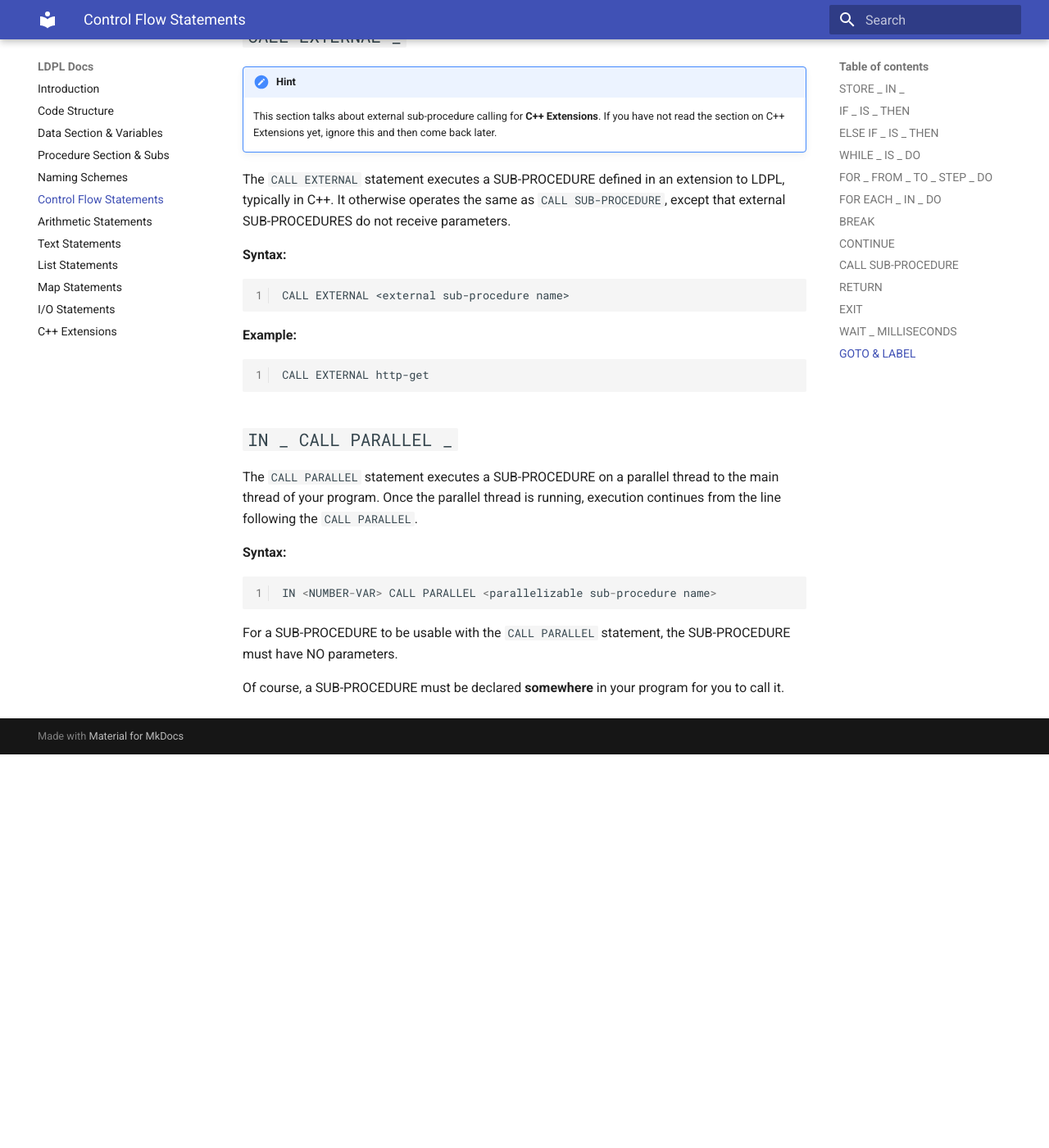
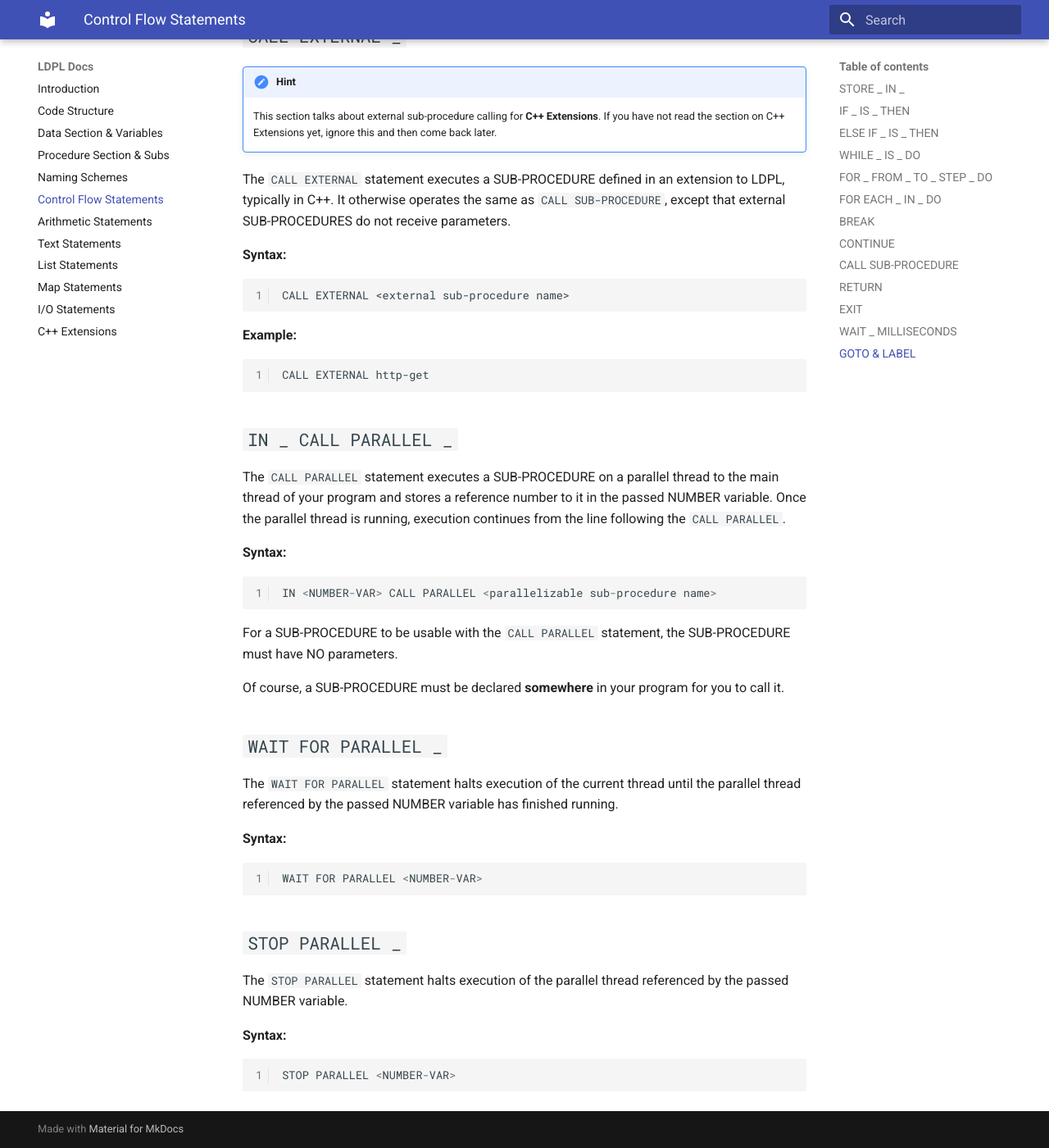
Before and after one commit to Lartu/ldpl, an MkDocs documentation site: the page built from docs/flow.md, in a window 1280 px wide and 1400 px high, scrolled down 10226 px. Shown: the whole window at 82% size. Built offline with MkDocs 1.6.1 and Material for MkDocs 9.7.7, drawn with Linux system fonts in a browser that asks for light colours; before the commit the page ends 11146 px from its top, so only the background shows below that.

Commit message:
Documented PARALLEL functions

````diff
--- a/docs/flow.md
+++ b/docs/flow.md
@@ -453,7 +453,7 @@ CALL EXTERNAL http-get
 
 ## `IN _ CALL PARALLEL _`
 
-The `CALL PARALLEL` statement executes a SUB-PROCEDURE on a parallel thread to the main thread of your program. Once the parallel thread is running, execution continues from the line following the `CALL PARALLEL`.
+The `CALL PARALLEL` statement executes a SUB-PROCEDURE on a parallel thread to the main thread of your program and stores a reference number to it in the passed NUMBER variable. Once the parallel thread is running, execution continues from the line following the `CALL PARALLEL`.
 
 **Syntax:**
 
@@ -464,3 +464,23 @@ IN <NUMBER-VAR> CALL PARALLEL <parallelizable sub-procedure name>
 For a SUB-PROCEDURE to be usable with the `CALL PARALLEL` statement, the SUB-PROCEDURE must have NO parameters.
 
 Of course, a SUB-PROCEDURE must be declared **somewhere** in your program for you to call it.
+
+## `WAIT FOR PARALLEL _`
+
+The `WAIT FOR PARALLEL` statement halts execution of the current thread until the parallel thread referenced by the passed NUMBER variable has finished running.
+
+**Syntax:**
+
+```coffeescript
+WAIT FOR PARALLEL <NUMBER-VAR>
+```
+
+## `STOP PARALLEL _`
+
+The `STOP PARALLEL` statement halts execution of the parallel thread referenced by the passed NUMBER variable.
+
+**Syntax:**
+
+```coffeescript
+STOP PARALLEL <NUMBER-VAR>
+```
````
